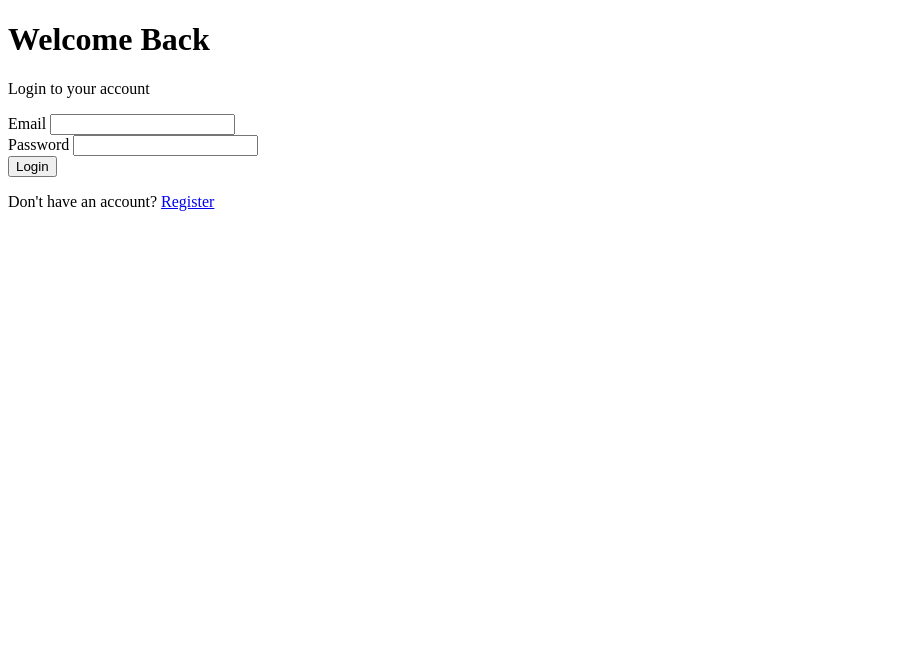
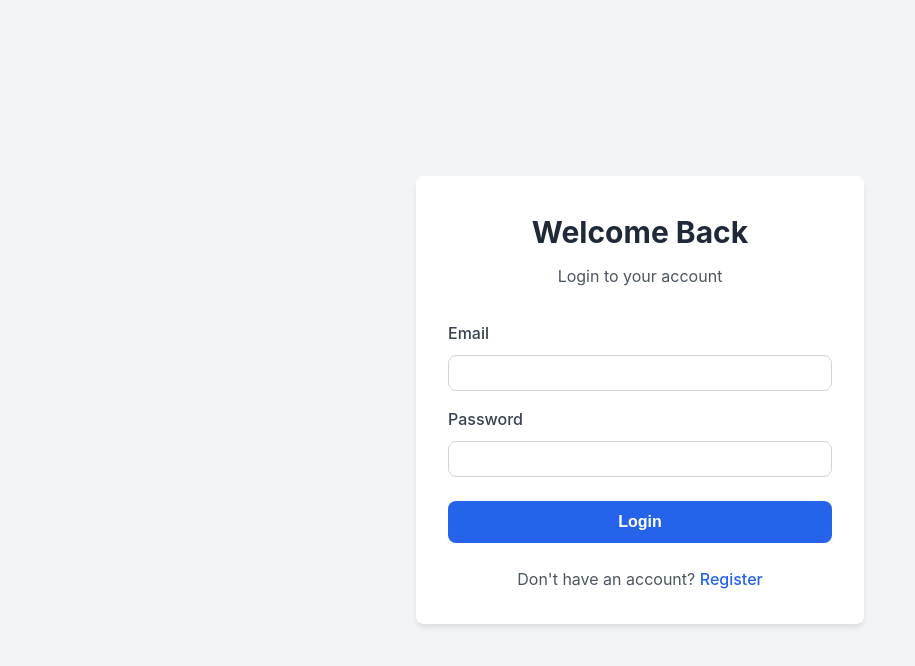
Before and after one commit to hippobreader/VacanSee, a plain HTML site: page login.html in a window 1280 px wide. Shown: the whole page, without its empty margins (0-915 px from the left). Drawn offline with nearby package versions, Linux system fonts and the light colour scheme.

Commit message:
LOGIN STYLE

```diff
--- /dev/null
+++ b/login.css
@@ -0,0 +1,174 @@
+* {
+    margin: 0;
+    padding: 0;
+    box-sizing: border-box;
+}
+
+body {
+    font-family: -apple-system, BlinkMacSystemFont, 'Segoe UI', Roboto, Oxygen, Ubuntu, Cantarell, sans-serif;
+    background-color: #f3f4f6;
+    line-height: 1.6;
+}
+
+
+.login-container {
+    min-height: 100vh;
+    display: flex;
+    align-items: center;
+    justify-content: center;
+    padding: 1rem;
+}
+
+
+.login-form {
+    background: white;
+    padding: 2rem;
+    border-radius: 0.5rem;
+    box-shadow: 0 4px 6px -1px rgba(0, 0, 0, 0.1);
+    width: 100%;
+    max-width: 28rem;
+}
+
+
+.login-header {
+    text-align: center;
+    margin-bottom: 2rem;
+}
+
+.login-header h1 {
+    font-size: 1.875rem;
+    font-weight: bold;
+    color: #1f2937;
+    margin-bottom: 0.5rem;
+}
+
+.login-header p {
+    color: #4b5563;
+}
+
+
+.error-message {
+    background-color: #fef2f2;
+    border: 1px solid #fca5a5;
+    color: #dc2626;
+    padding: 0.75rem 1rem;
+    border-radius: 0.25rem;
+    margin-bottom: 1rem;
+    display: none;
+}
+
+.error-message.show {
+    display: block;
+}
+
+
+.form-group {
+    margin-bottom: 1rem;
+}
+
+.form-group:last-of-type {
+    margin-bottom: 1.5rem;
+}
+
+.form-group label {
+    display: block;
+    color: #374151;
+    margin-bottom: 0.5rem;
+    font-weight: 500;
+}
+
+.form-group input {
+    width: 100%;
+    padding: 0.5rem 1rem;
+    border: 1px solid #d1d5db;
+    border-radius: 0.5rem;
+    font-size: 1rem;
+    transition: border-color 0.3s ease, box-shadow 0.3s ease;
+}
+
+.form-group input:focus {
+    outline: none;
+    border-color: #3b82f6;
+    box-shadow: 0 0 0 3px rgba(59, 130, 246, 0.1);
+}
+
+.form-group input:focus {
+    border-color: #3b82f6;
+    box-shadow: 0 0 0 2px rgba(59, 130, 246, 0.2);
+}
+
+
+.login-button {
+    width: 100%;
+    background-color: #2563eb;
+    color: white;
+    font-weight: bold;
+    padding: 0.75rem 1rem;
+    border: none;
+    border-radius: 0.5rem;
+    font-size: 1rem;
+    cursor: pointer;
+    transition: background-color 0.3s ease, transform 0.2s ease;
+}
+
+.login-button:hover {
+    background-color: #1d4ed8;
+    transform: translateY(-1px);
+}
+
+.login-button:active {
+    transform: translateY(0);
+}
+
+.login-button:focus {
+    outline: none;
+    box-shadow: 0 0 0 2px rgba(37, 99, 235, 0.5);
+}
+
+
+.register-link {
+    margin-top: 1.5rem;
+    text-align: center;
+}
+
+.register-link p {
+    color: #4b5563;
+}
+
+.register-link a {
+    color: #2563eb;
+    text-decoration: none;
+    font-weight: 500;
+    transition: color 0.3s ease;
+}
+
+.register-link a:hover {
+    color: #1d4ed8;
+    text-decoration: underline;
+}
+
+@media (max-width: 480px) {
+    .login-form {
+        padding: 1.5rem;
+    }
+
+    .login-header h1 {
+        font-size: 1.5rem;
+    }
+}
+
+@media (prefers-reduced-motion: reduce) {
+    .login-button,
+    .form-group input,
+    .register-link a {
+        transition: none;
+    }
+}
+
+
+.login-button:focus-visible,
+.form-group input:focus-visible,
+.register-link a:focus-visible {
+    outline: 2px solid #2563eb;
+    outline-offset: 2px;
+}
--- a/login.html
+++ b/login.html
@@ -4,7 +4,7 @@
     <meta charset="UTF-8">
     <meta name="viewport" content="width=device-width, initial-scale=1.0">
     <title>Login - CampusMS</title>
-    <link rel="stylesheet" href="login-styles.css">
+    <link rel="stylesheet" href="login.css">
     <script src="https://cdn.jsdelivr.net/npm/feather-icons/dist/feather.min.js"></script>
     <script src="https://unpkg.com/feather-icons"></script>
 </head>
```
